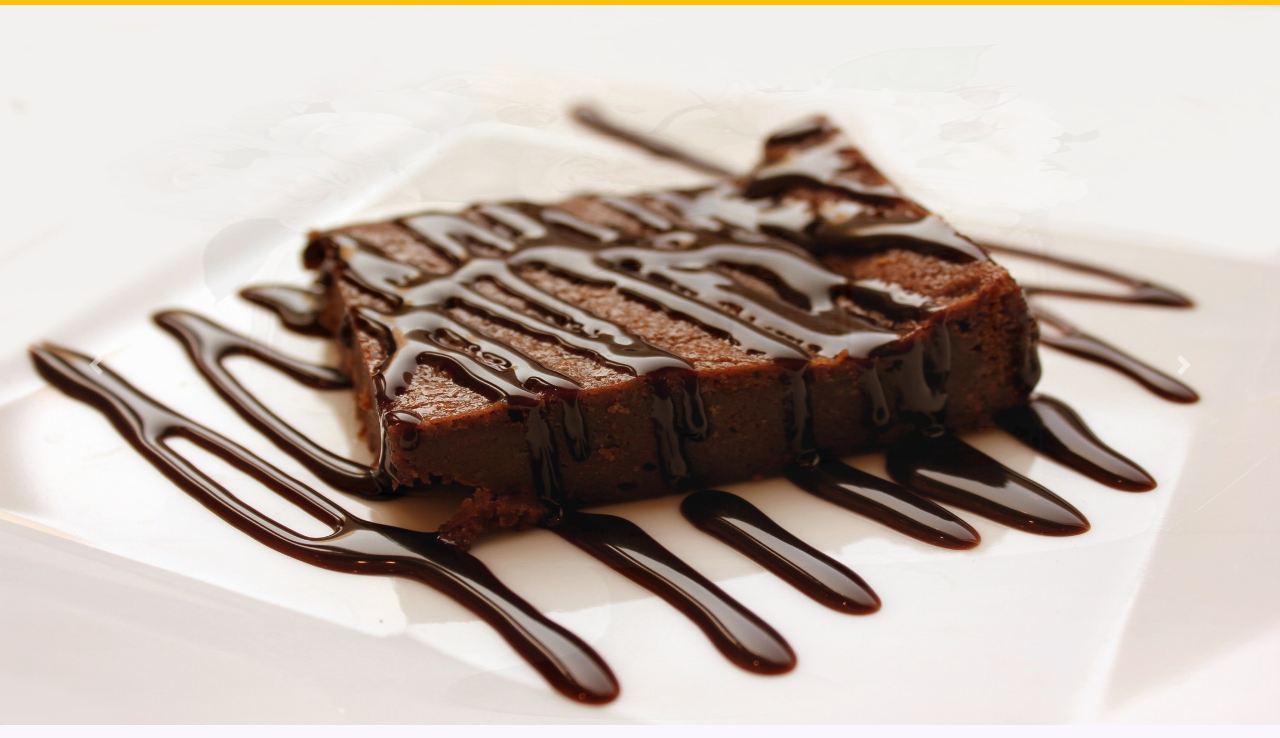
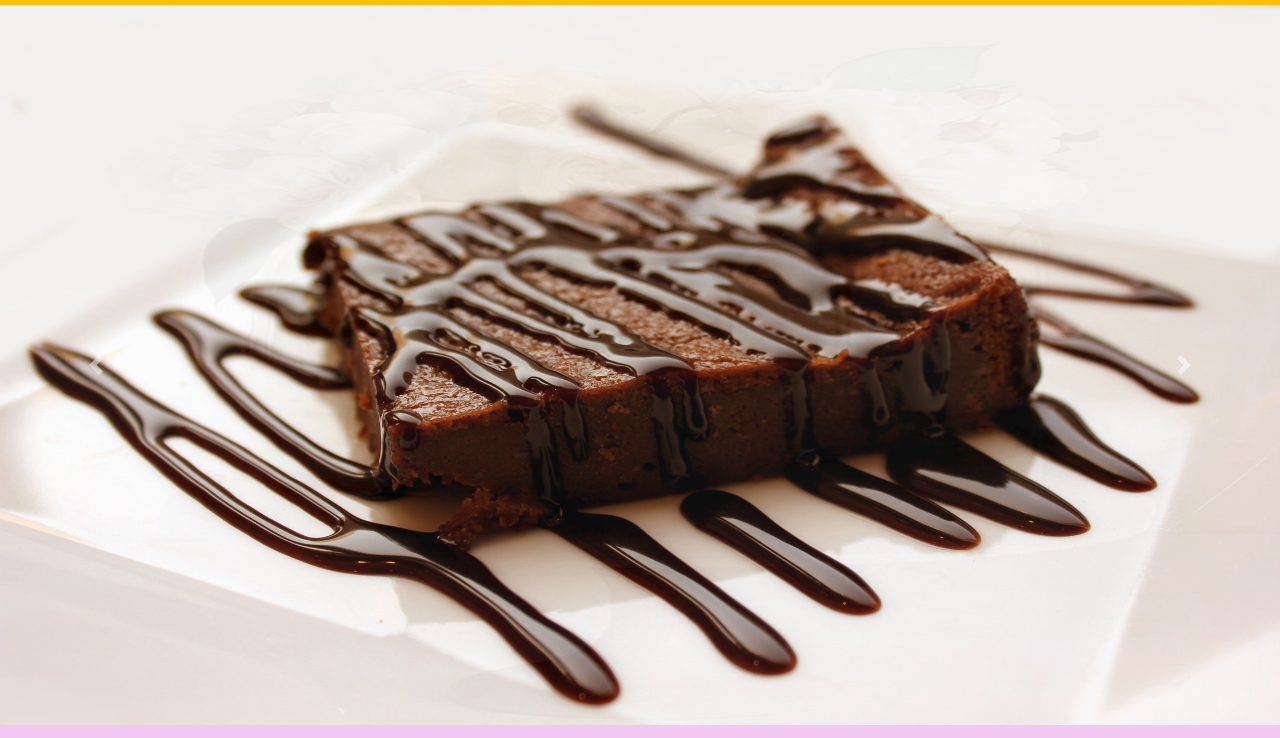
Before and after one commit to Millicent-Wangui/creamy, a plain HTML site: page creamy_creations/index.html in a window 1280 px wide. Shown: the part 62-800 px from the top of the page. Drawn offline with nearby package versions, Linux system fonts and the light colour scheme.

Commit message:
added a background color for body element

```diff
--- a/creamy_creations/index.html
+++ b/creamy_creations/index.html
@@ -12,7 +12,7 @@
         }
     </style>
 </head>
-<body >
+<body style="background-color: rgba(199,0,199,0.21)">
 <!--Start navbar-->
 <section id="section-navbar">
         <nav class="navbar navbar-expand-lg navbar-light bg-warning  "><br>
```
Also changed, not shown: 1 other file.
